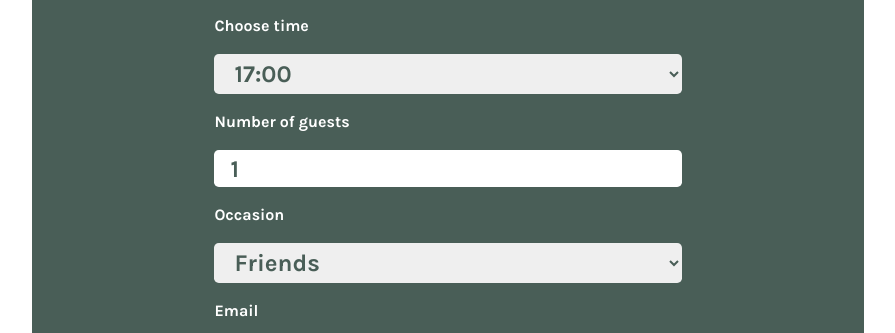
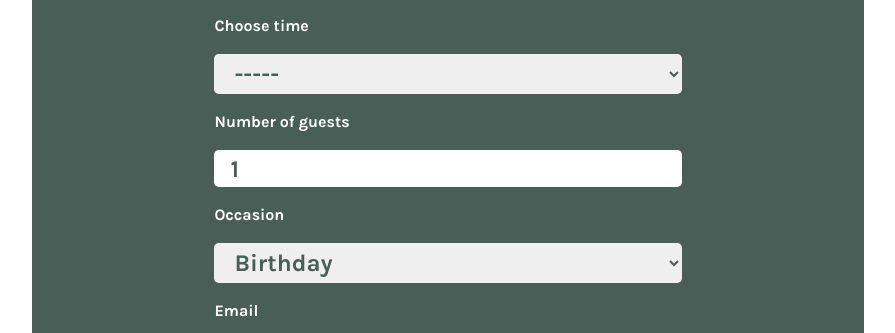
Before and after one commit to OtarKapatadze/Little_Lemon, a React (Create React App) app: page /Reservation in a window 1280 px wide. Shown: the part 328-661 px from the top of the page, without its empty margins (192-1087 px from the left). Built offline with nearby package versions, Linux system fonts and the light colour scheme; a web font is replaced by a local one.

Commit message:
changed some state and reducer

```diff
--- a/public/index.html
+++ b/public/index.html
@@ -62,5 +62,6 @@
       To begin the development, run `npm start` or `yarn start`.
       To create a production bundle, use `npm run build` or `yarn build`.
     -->
+    <script src="https://raw.githubusercontent.com/courseraap/capstone/main/api.js"></script>
   </body>
 </html>
--- a/src/App.jsx
+++ b/src/App.jsx
@@ -1,5 +1,10 @@
 import "./App.css";
 import { BrowserRouter as Router, Routes, Route } from "react-router-dom";
+const routerOptions = {
+  future: {
+    v7_startTransition: true, // Enable the future flag
+  },
+};
 import Header from "./components/Header";
 import Footer from "./components/Footer";
 import Nav from "./components/Nav";
@@ -13,7 +18,7 @@
 
 function App() {
   return (
-    <Router>
+    <Router future={routerOptions}>
       <div className="app-container">
         <Header>
           <Nav />
--- a/src/components/AvailableTimes.jsx
+++ b/src/components/AvailableTimes.jsx
@@ -1,8 +1,4 @@
-export default function AvailableTimes({
-  availableTimes,
-  formData,
-  changeHandler,
-}) {
+export default function AvailableTimes({ availableTimes, time, handleChange }) {
   return (
     <>
       <label htmlFor="time" className="label">
@@ -10,17 +6,22 @@
       </label>
       <select
         id="time"
-        value={formData.time}
+        onChange={handleChange}
+        value={time}
         className="select select-time"
-        onChange={changeHandler}
       >
-        {availableTimes.map((opt, inx) => {
-          return (
-            <option key={inx} value={opt}>
-              {opt}
-            </option>
-          );
-        })}
+        <option value="--">-----</option>
+        {availableTimes.length === 0 ? (
+          <option value={"Sorry All Booked"}> Sorry All Booked </option>
+        ) : (
+          availableTimes.map((opt, inx) => {
+            return (
+              <option key={inx} value={opt}>
+                {opt}
+              </option>
+            );
+          })
+        )}
       </select>
     </>
   );
--- a/src/components/BookingForm.jsx
+++ b/src/components/BookingForm.jsx
@@ -1,42 +1,48 @@
-// import { data } from "react-router-dom";
 import AvailableTimes from "./AvailableTimes";
 
 export default function BookingForm({
-  availableTimes,
-  setAvailableTime,
   formData,
   setFormData,
-  children,
+  dispatch,
+  availableTimes,
 }) {
-  // event handler for state
-  const handleChange = (e) => {
+  // handleChange updated formData changes
+  function handleChange(e) {
     const { id, value } = e.target;
     if (id === "date") {
-      setFormData((prevDate) => {
+      dispatch({ type: "initialize_times" });
+      setFormData((prev) => ({ ...prev, [id]: value }));
+    } else {
+      setFormData((prevData) => {
         return {
-          ...prevDate,
-          date: value,
+          ...prevData,
+          [id]: value,
         };
       });
-      setAvailableTime({ type: "update_times" });
-    } else {
-      setFormData((prevData) => ({
-        ...prevData,
-        [id]: value,
-      }));
     }
-    console.log(id, value);
-  };
+  }
 
-  const handleSubmit = (e) => {
+  // Submit Handler
+
+  // i need to make submit so that once submitted in reducer changes initial value
+  function handleSubmit(e) {
     e.preventDefault();
-    console.log("Form Submitted", formData);
-    setAvailableTime({ type: "time_change", time: formData.time });
-  };
+    console.log(formData);
+    dispatch({ type: "available_times", payload: formData.time });
+
+    // Optionally reset the form data
+
+    setFormData({
+      date: "",
+      time: "",
+      guests: "",
+      occasion: "",
+      email: "",
+    });
+  }
 
   return (
     <>
-      {children}
       <form onSubmit={handleSubmit}>
         <label htmlFor="date" className="label">
           Choose date
@@ -48,9 +54,9 @@
           id="date"
         />
         <AvailableTimes
+          time={formData.time}
+          handleChange={handleChange}
           availableTimes={availableTimes}
-          formData={formData}
-          changeHandler={handleChange}
         />
         <label htmlFor="guests" className="label">
           Number of guests
--- a/src/components/BookingPage .jsx
+++ b/src/components/BookingPage .jsx
@@ -1,39 +1,42 @@
 import BookingForm from "./BookingForm";
 import { useReducer, useState } from "react";
 
-const initialTimes = ["17:00", "18:00", "19:00", "20:00", "21:00", "22:00"];
+const initialTimeArray = ["17:00", "18:00", "19:00", "20:00", "21:00", "22:00"];
 
-function timeReducer(state, action) {
+function timeReducer(timeState, action) {
   switch (action.type) {
-    case "time_change":
-      return [...state].filter((time) => time !== action.time);
-    case "update_times":
-      // resseting time when changed date
-      return initialTimes;
+    case "initialize_times":
+      return [...initialTimeArray];
+    case "available_times":
+      return timeState.filter((time) => time !== action.payload);
     default:
-      return state;
+      throw new Error("Reducer not working");
   }
 }
 
+const initialFormState = {
+  date: "",
+  time: "",
+  guests: "1",
+  occasion: "",
+  email: "",
+};
+
 export default function BookingPage({ title = "Reserve a Table", children }) {
-  const [formData, setFormData] = useState({
-    date: "",
-    time: "",
-    guests: 1,
-    occasion: "Friends",
-    email: "",
-  });
+  //state for form
+  const [formData, setFormData] = useState(initialFormState);
 
-  const [times, dispatch] = useReducer(timeReducer, initialTimes);
+  // useReducer state
+  const [availableTimes, dispatch] = useReducer(timeReducer, initialTimeArray);
 
   return (
     <section className="router-section router-reservation">
       <h1>{title}</h1>
       <BookingForm
-        setAvailableTime={dispatch}
-        availableTimes={times}
         formData={formData}
         setFormData={setFormData}
+        availableTimes={availableTimes}
+        dispatch={dispatch}
       />
       {children}
     </section>
```
Also changed, not shown: package.json (+6 -1 lines), 2 other files (tests, documents, lock files or other folders).
